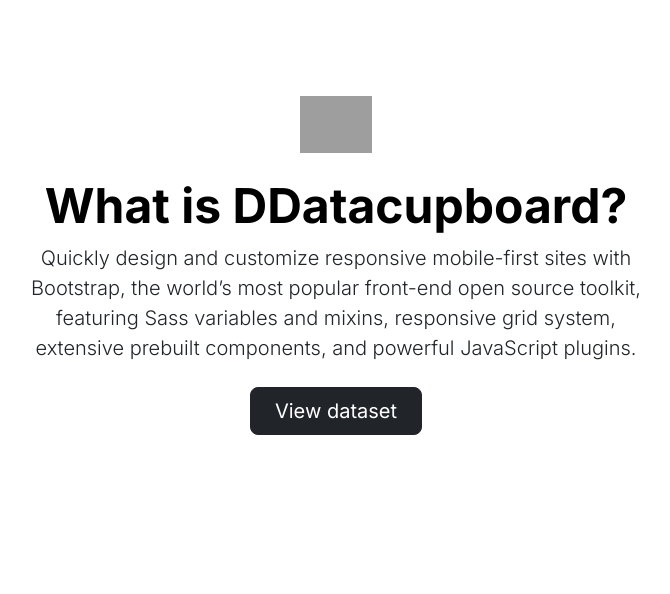
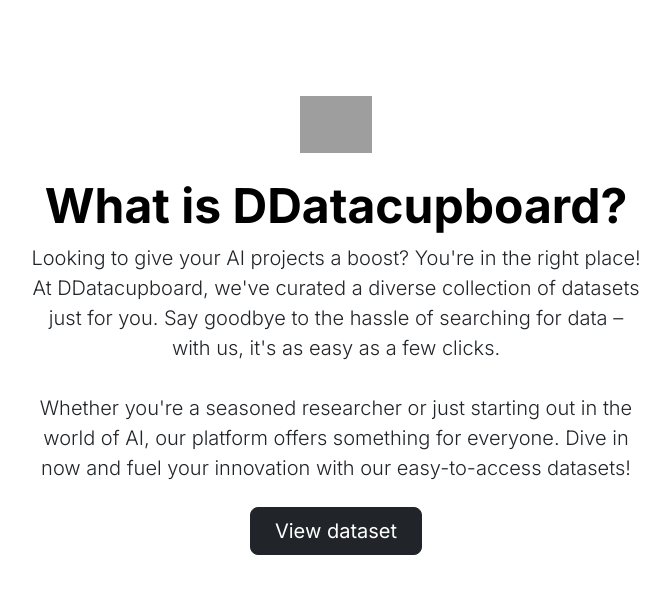
Before and after one commit to winninggodspower/DDatacupboard, a Django app: page /about/ in a window 1280 px wide. Shown: the part 62-656 px from the top of the page, without its empty margins (304-974 px from the left). Run offline with Django 4.2, Linux system fonts and the light colour scheme; grey boxes are pictures that could not be loaded.

Commit message:
modify: change about us text

```diff
--- a/templates/about.html
+++ b/templates/about.html
@@ -10,9 +10,8 @@
     <img class="d-block mx-auto mb-4" src="/docs/5.3/assets/brand/bootstrap-logo.svg" alt="DDatacupboard logo" width="72" height="57">
     <h1 class="display-5 fw-bold text-body-emphasis">What is DDatacupboard?</h1>
     <div class="col-lg-6 mx-auto">
-        <p class="lead mb-4">Quickly design and customize responsive mobile-first sites with Bootstrap, the world’s most
-            popular front-end open source toolkit, featuring Sass variables and mixins, responsive grid system,
-            extensive prebuilt components, and powerful JavaScript plugins.</p>
+        <p class="lead mb-4">Looking to give your AI projects a boost? You're in the right place! At DDatacupboard, we've curated a diverse collection of datasets just for you. Say goodbye to the hassle of searching for data – with us, it's as easy as a few clicks. <br> <br>
+        Whether you're a seasoned researcher or just starting out in the world of AI, our platform offers something for everyone. Dive in now and fuel your innovation with our easy-to-access datasets!</p>
         <div class="d-grid gap-2 d-sm-flex justify-content-sm-center">
             <a href="/" type="button" class="btn btn-dark btn-lg px-4 gap-3">View dataset</a>
         </div>
```
